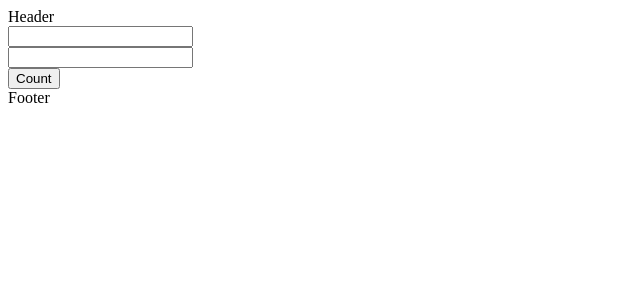
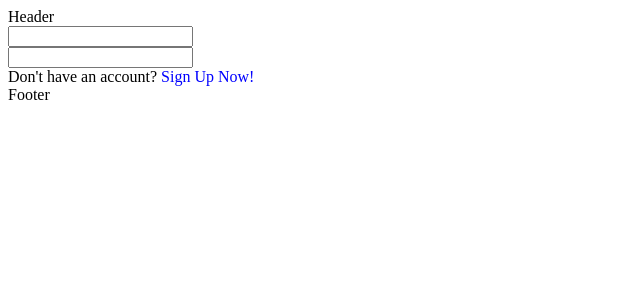
Before and after one commit to ruzul2185/reactOnline, a React (Vite) app: page /login in a window 1280 px wide. Shown: the top 300 px of the page, without its empty margins (0-640 px from the left). Built offline with nearby package versions, Linux system fonts and the light colour scheme.

Commit message:
react router added

```diff
--- a/src/Login.jsx
+++ b/src/Login.jsx
@@ -28,9 +28,7 @@ const Login = () => {
       </div>
       {/* Login end */}
 
-      <button onClick={()=>{
-        navigate("/count")
-      }}>Count</button>
+      <div>Don't have an account? <span style={{color:"blue", cursor:"pointer"}} onClick={()=>{navigate("/count")}}>Sign Up Now!</span></div>
     </div>)
 }
 
```
